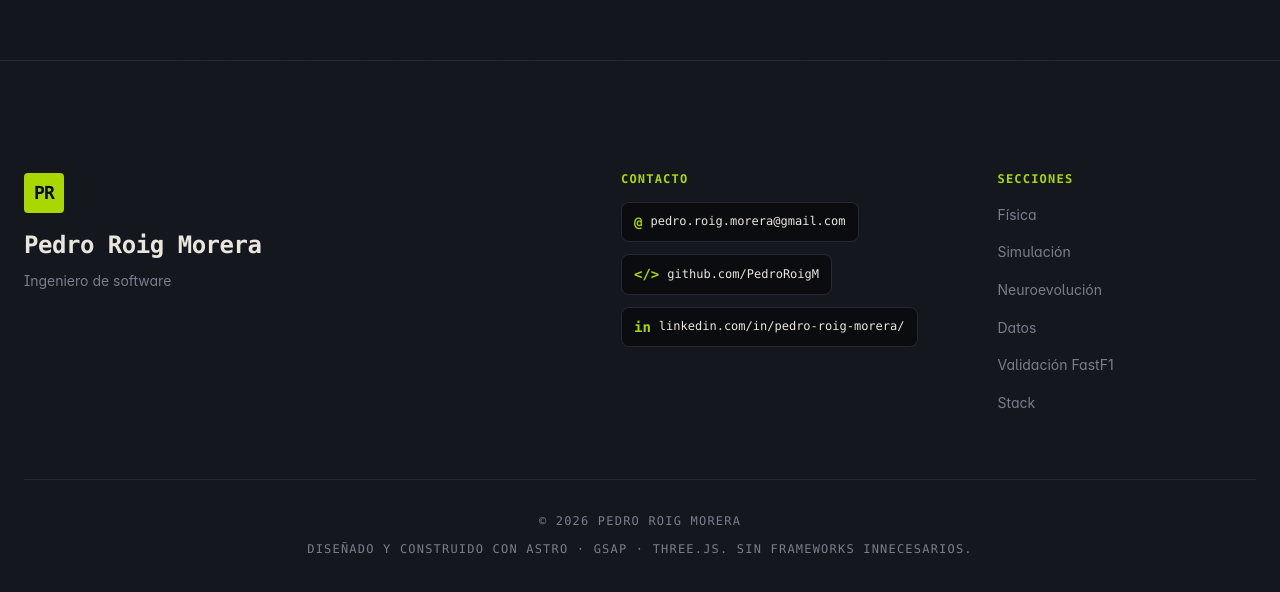
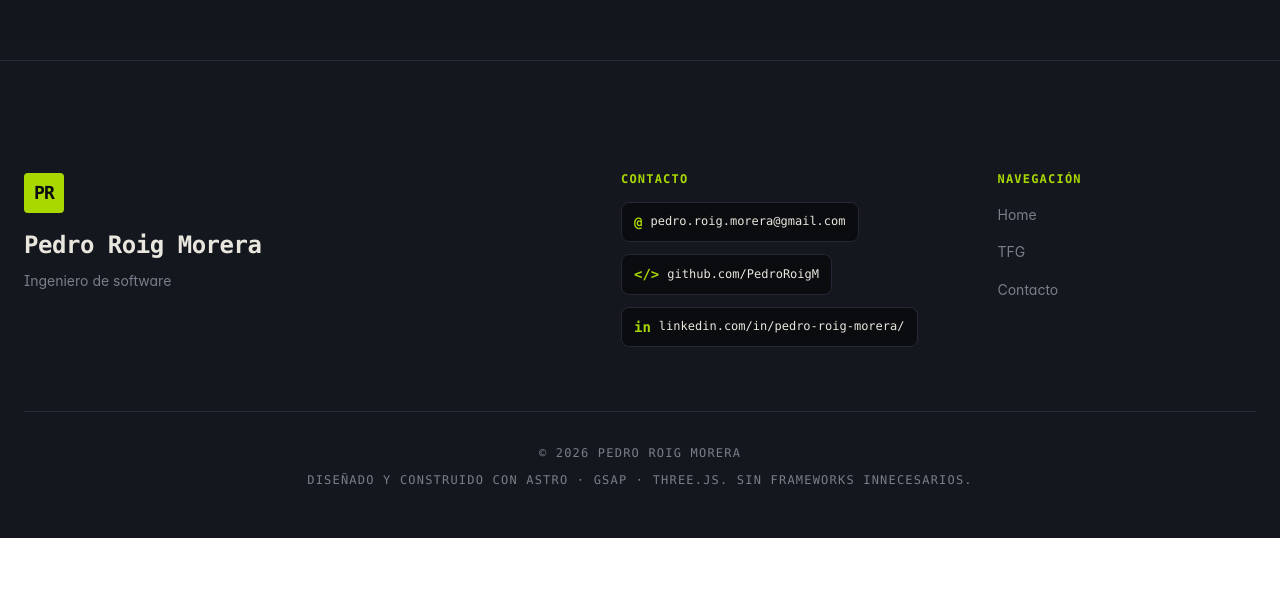
Before and after one commit to PedroRoigM/PedroRoigM.github.io, an Astro site: page / in a window 1280 px wide. Shown: the part 714-1306 px from the top of the page. After the commit the page ends 1252 px from the top, so only its background shows below. Built offline with nearby package versions, Linux system fonts and the light colour scheme; Astro itself is replaced by a stand-in of ours.

Commit message:
refactor(nav): footer mirrors site-level nav (Home / TFG / Contacto)
The footer's nav column used to list F1 subsections (Física, Simulación,
Neuroevolución, Datos, Validación FastF1, Stack). With the F1 portfolio
moved to /f1 and the top nav simplified to Home / TFG / Contacto, the
footer's third column now mirrors that same site-level nav instead of
duplicating F1 subsections. Header and footer are consistent now.

```diff
--- a/src/components/global/Footer.astro
+++ b/src/components/global/Footer.astro
@@ -16,14 +16,11 @@ const copy = {
   es: {
     role: 'Ingeniero de software',
     contactTitle: 'Contacto',
-    navTitle: 'Secciones',
+    navTitle: 'Navegación',
     navItems: [
-      { label: 'Física', href: '/f1#physics' },
-      { label: 'Simulación', href: '/f1#simulation' },
-      { label: 'Neuroevolución', href: '/f1#neuroevolution' },
-      { label: 'Datos', href: '/f1#strategy-data' },
-      { label: 'Validación FastF1', href: '/f1#fastf1' },
-      { label: 'Stack', href: '/f1#stack' },
+      { label: 'Home', href: '/' },
+      { label: 'TFG', href: '/f1' },
+      { label: 'Contacto', href: '#contact' },
     ],
     email: 'pedro.roig.morera@gmail.com',
     github: 'github.com/PedroRoigM',
@@ -35,14 +32,11 @@ const copy = {
   en: {
     role: 'Software engineer · F1 enthusiast',
     contactTitle: 'Contact',
-    navTitle: 'Sections',
+    navTitle: 'Navigation',
     navItems: [
-      { label: 'Physics', href: '/en/f1#physics' },
-      { label: 'Simulation', href: '/en/f1#simulation' },
-      { label: 'Neuroevolution', href: '/en/f1#neuroevolution' },
-      { label: 'Data', href: '/en/f1#strategy-data' },
-      { label: 'FastF1 validation', href: '/en/f1#fastf1' },
-      { label: 'Stack', href: '/en/f1#stack' },
+      { label: 'Home', href: '/en/' },
+      { label: 'TFG', href: '/en/f1' },
+      { label: 'Contact', href: '#contact' },
     ],
     email: 'pedro.roig.morera@gmail.com',
     github: 'github.com/PedroRoigM',
```
